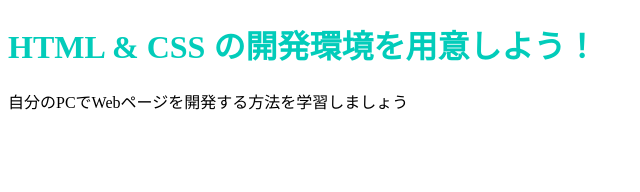
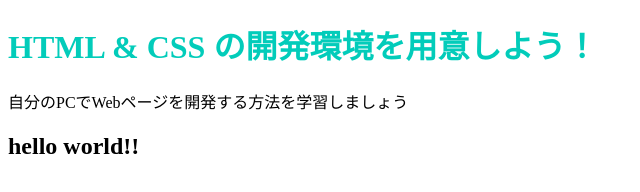
Before and after one commit to noblebird/noblebird, a plain HTML site: page index.html in a window 1280 px wide. Shown: the whole page, without its empty margins (0-640 px from the left). Drawn offline with Linux system fonts and the light colour scheme.

Commit message:
Update index.html

```diff
--- a/index.html
+++ b/index.html
@@ -8,5 +8,6 @@
   <body>
     <h1 class="title">HTML & CSS の開発環境を用意しよう！</h1>
     <p>自分のPCでWebページを開発する方法を学習しましょう</p>
+    <h2> hello world!!</h2>
   </body>
 </html>
```
